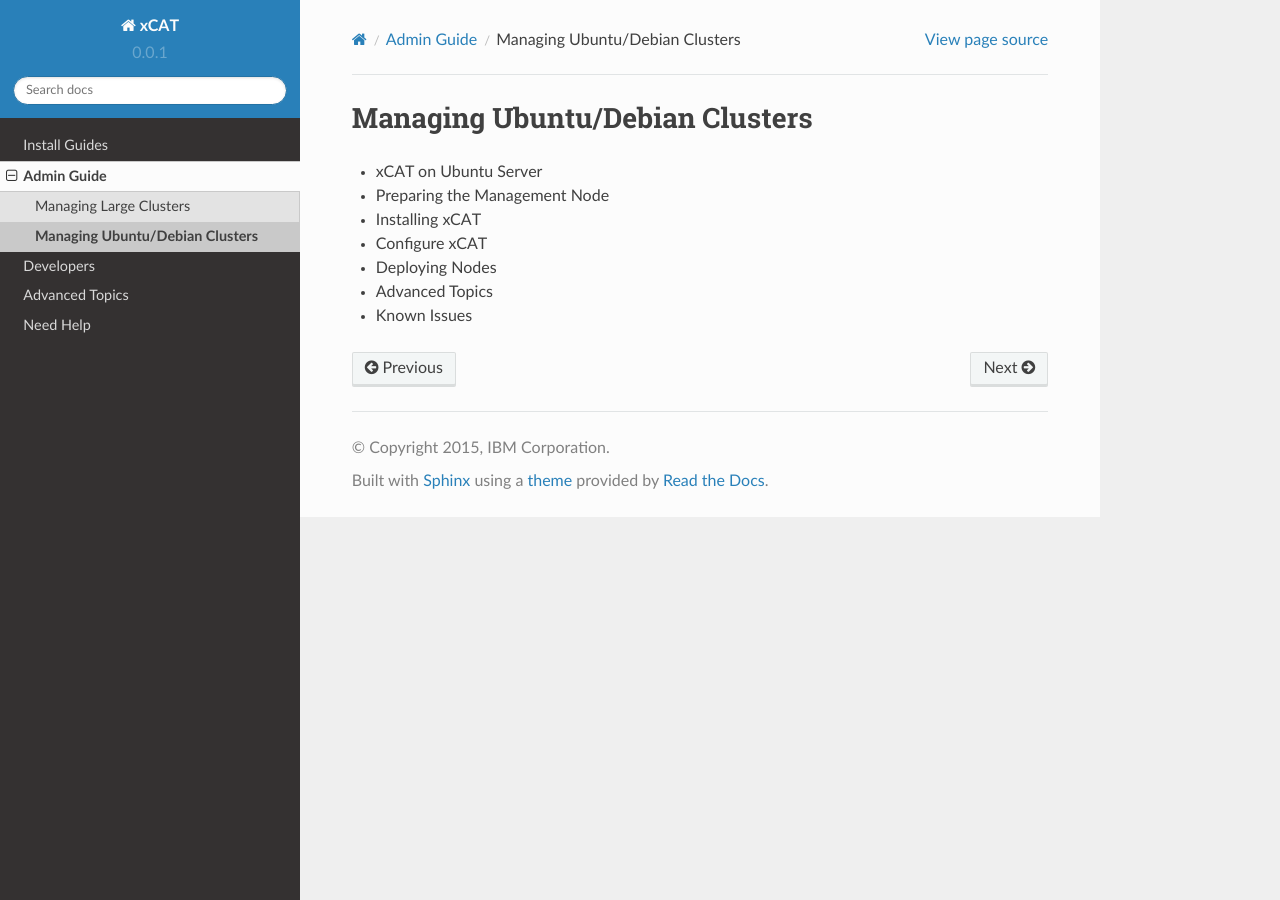
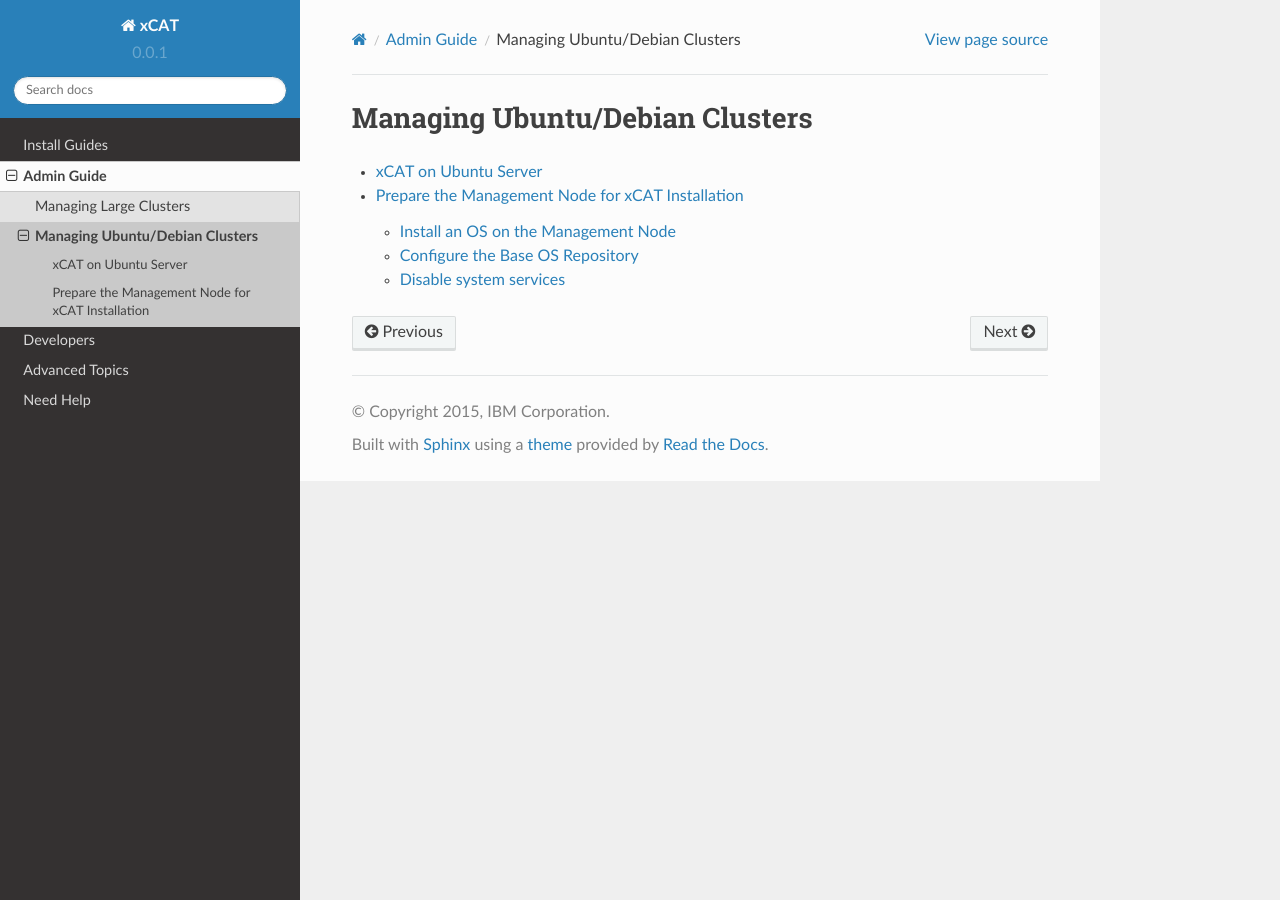
Before and after one commit to junxiawang/xcat-doc, a Sphinx documentation site: the page built from docs/source/guides/admin-guides/ubuntu_clusters/index.rst, in a window 1280 px wide. Built offline with Sphinx 7.4.7 and the Read the Docs theme 2.0.0, drawn with Linux system fonts in a browser that asks for light colours.

Commit message:
Add xCAT_on_Ubuntu_Server.rst

```diff
--- a/docs/source/guides/admin-guides/ubuntu_clusters/index.rst
+++ b/docs/source/guides/admin-guides/ubuntu_clusters/index.rst
@@ -1,10 +1,9 @@
 Managing Ubuntu/Debian Clusters
 =======================
 
-* xCAT on Ubuntu Server
-* Preparing the Management Node
-* Installing xCAT
-* Configure xCAT
-* Deploying Nodes
-* Advanced Topics
-* Known Issues
+.. toctree::
+   :maxdepth: 2
+
+
+   xCAT_on_Ubuntu_Server
+   ../../install-guides/common/prepare_mgmt_node
--- /dev/null
+++ b/docs/source/guides/admin-guides/ubuntu_clusters/xCAT_on_Ubuntu_Server.rst
@@ -0,0 +1,2 @@
+xCAT on Ubuntu Server
+=====================
```
